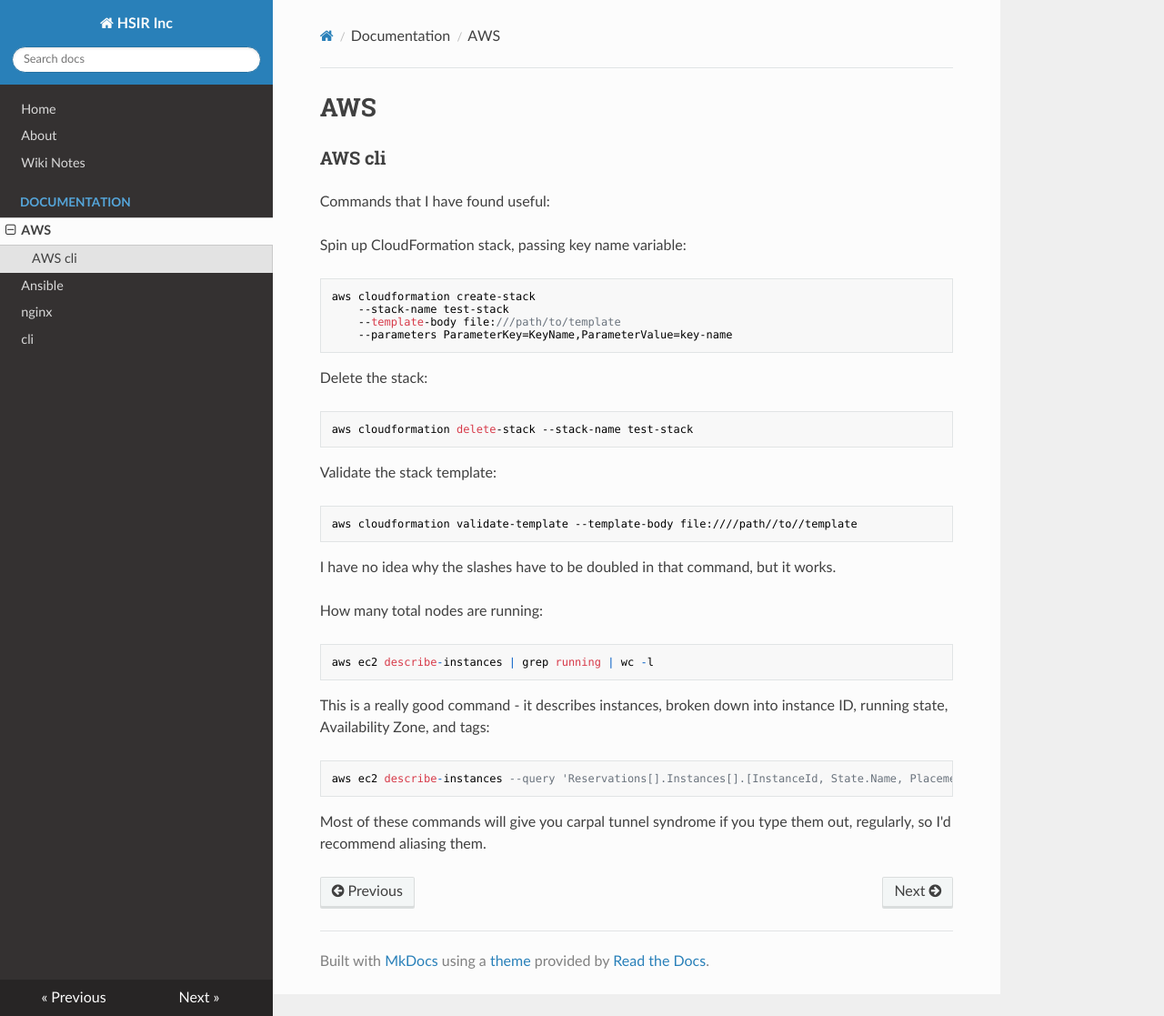
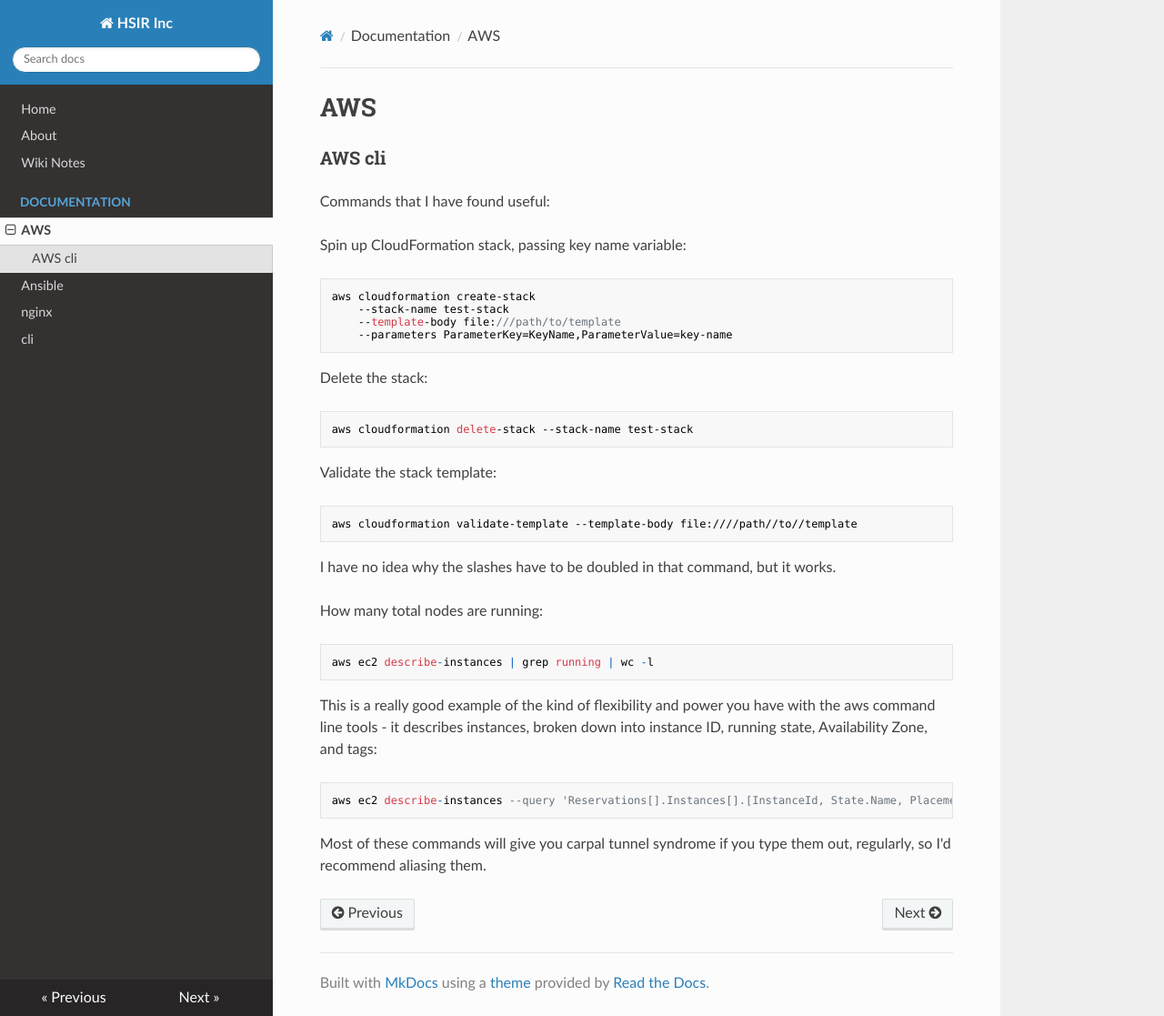
Before and after one commit to simplycycling/mk-docs, an MkDocs documentation site: the page built from docs/documentation/aws.md, in a window 1280 px wide and 1117 px high. Shown: the whole window at 91% size. Built offline with MkDocs 1.6.1, drawn with Linux system fonts in a browser that asks for light colours; nearby versions of some CDN libraries; old or Windows-style settings are respelled for this version of MkDocs.

Commit message:
Minor clarification on aws page

```diff
--- a/docs/documentation/aws.md
+++ b/docs/documentation/aws.md
@@ -25,7 +25,8 @@ How many total nodes are running:
 
     aws ec2 describe-instances | grep running | wc -l
 
-This is a really good command - it describes instances, broken down into
+This is a really good example of the kind of flexibility and power you
+have with the aws command line tools - it describes instances, broken down into
 instance ID, running state, Availability Zone, and tags:
 
     aws ec2 describe-instances --query 'Reservations[].Instances[].[InstanceId, State.Name, Placement.AvailabilityZone, Tags]'
```
